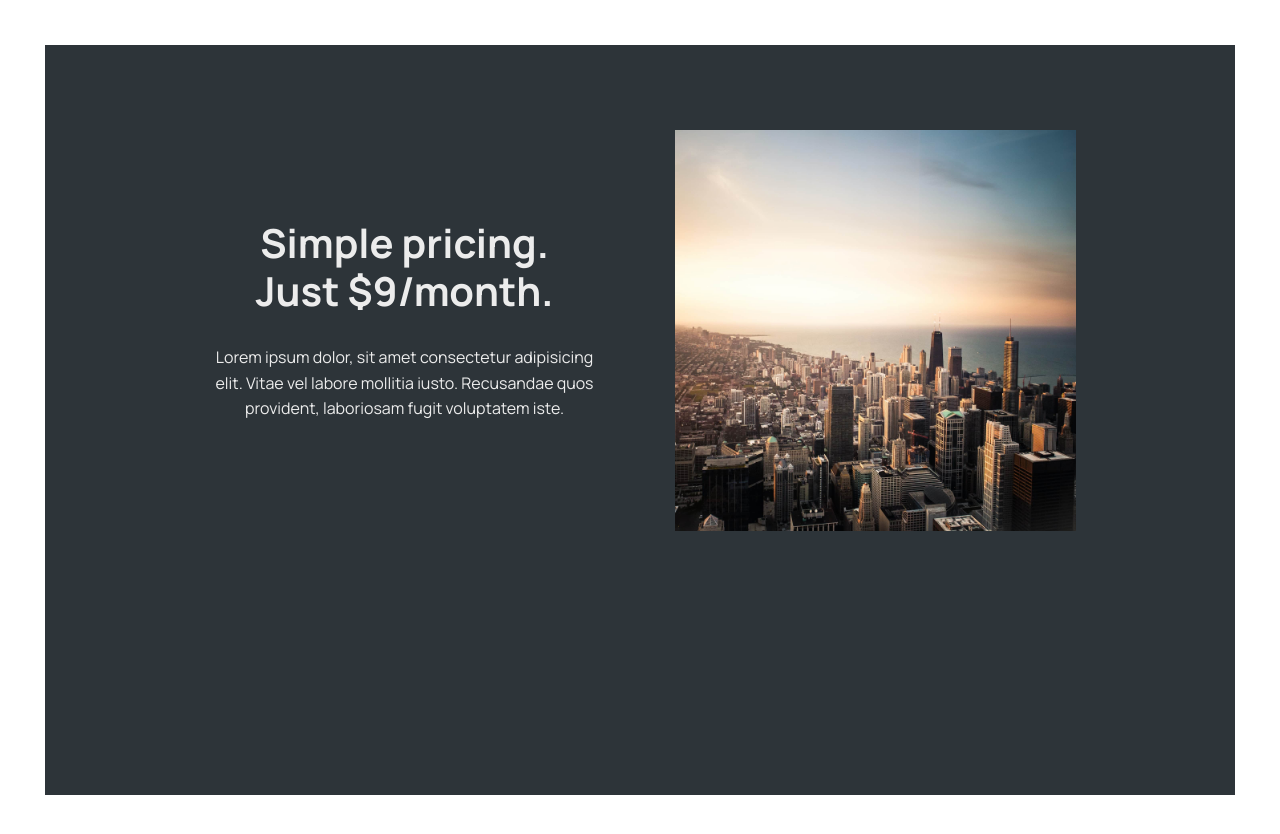
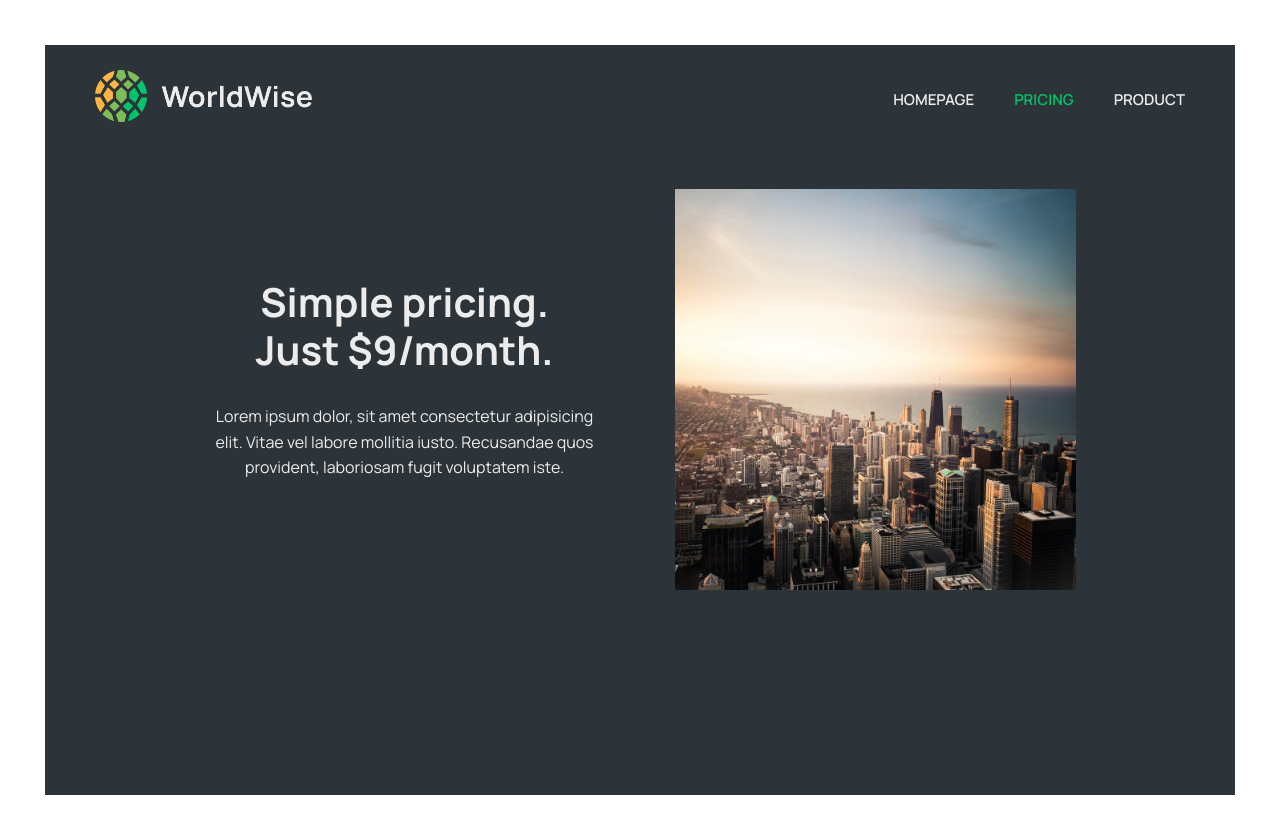
Before and after one commit to patangney/worldwise, a React (Vite) app: page /pricing in a window 1280 px wide. Shown: the top 834 px of the page. Built offline with nearby package versions, Linux system fonts and the light colour scheme.

Commit message:
setup nav

```diff
--- /dev/null
+++ b/src/components/Logo.jsx
@@ -0,0 +1,12 @@
+import { Link } from "react-router-dom";
+import styles from "./Logo.module.css";
+
+function Logo() {
+  return (
+    <Link to="/">
+      <img src="/logo.png" alt="WorldWise logo" className={styles.logo} />
+    </Link>
+  );
+}
+
+export default Logo;
--- /dev/null
+++ b/src/components/Logo.module.css
@@ -0,0 +1,3 @@
+.logo {
+  height: 5.2rem;
+}
--- a/src/components/PageNav.jsx
+++ b/src/components/PageNav.jsx
@@ -1,9 +1,11 @@
 import { NavLink } from "react-router-dom";
+import Logo from "./Logo";
 import styles from "./PageNav.module.css";
 
 const PageNav = () => {
   return (
     <nav className={styles.nav}>
+      <Logo />
       <ul>
         <li>
           <NavLink to="/">Homepage</NavLink>
--- a/src/pages/Homepage.jsx
+++ b/src/pages/Homepage.jsx
@@ -1,8 +1,11 @@
+import { Link } from "react-router-dom";
+import PageNav from "../components/PageNav";
 import styles from "./Homepage.module.css";
 
 export default function Homepage() {
   return (
     <main className={styles.homepage}>
+      <PageNav />
       <section>
         <h1>
           You travel the world.
@@ -14,6 +17,9 @@
           of. Never forget your wonderful experiences, and show your friends how
           you have wandered the world.
         </h2>
+        <Link to="/app" className="cta">
+          Get Started
+        </Link>
       </section>
     </main>
   );
--- a/src/pages/Login.jsx
+++ b/src/pages/Login.jsx
@@ -1,5 +1,6 @@
+import { useState } from "react";
 import styles from "./Login.module.css";
-
+import PageNav from "../components/PageNav";
 export default function Login() {
   // PRE-FILL FOR DEV PURPOSES
   const [email, setEmail] = useState("jack@example.com");
@@ -7,6 +8,7 @@
 
   return (
     <main className={styles.login}>
+      <PageNav />
       <form className={styles.form}>
         <div className={styles.row}>
           <label htmlFor="email">Email address</label>
--- a/src/pages/Pricing.jsx
+++ b/src/pages/Pricing.jsx
@@ -1,9 +1,11 @@
 // Uses the same styles as Product
+import PageNav from "../components/PageNav";
 import styles from "./Product.module.css";
 
 export default function Product() {
   return (
     <main className={styles.product}>
+      <PageNav />
       <section>
         <div>
           <h2>
--- a/src/pages/Product.jsx
+++ b/src/pages/Product.jsx
@@ -1,8 +1,10 @@
+import PageNav from "../components/PageNav";
 import styles from "./Product.module.css";
 
 export default function Product() {
   return (
     <main className={styles.product}>
+      <PageNav />
       <section>
         <img
           src="img-1.jpg"
```
